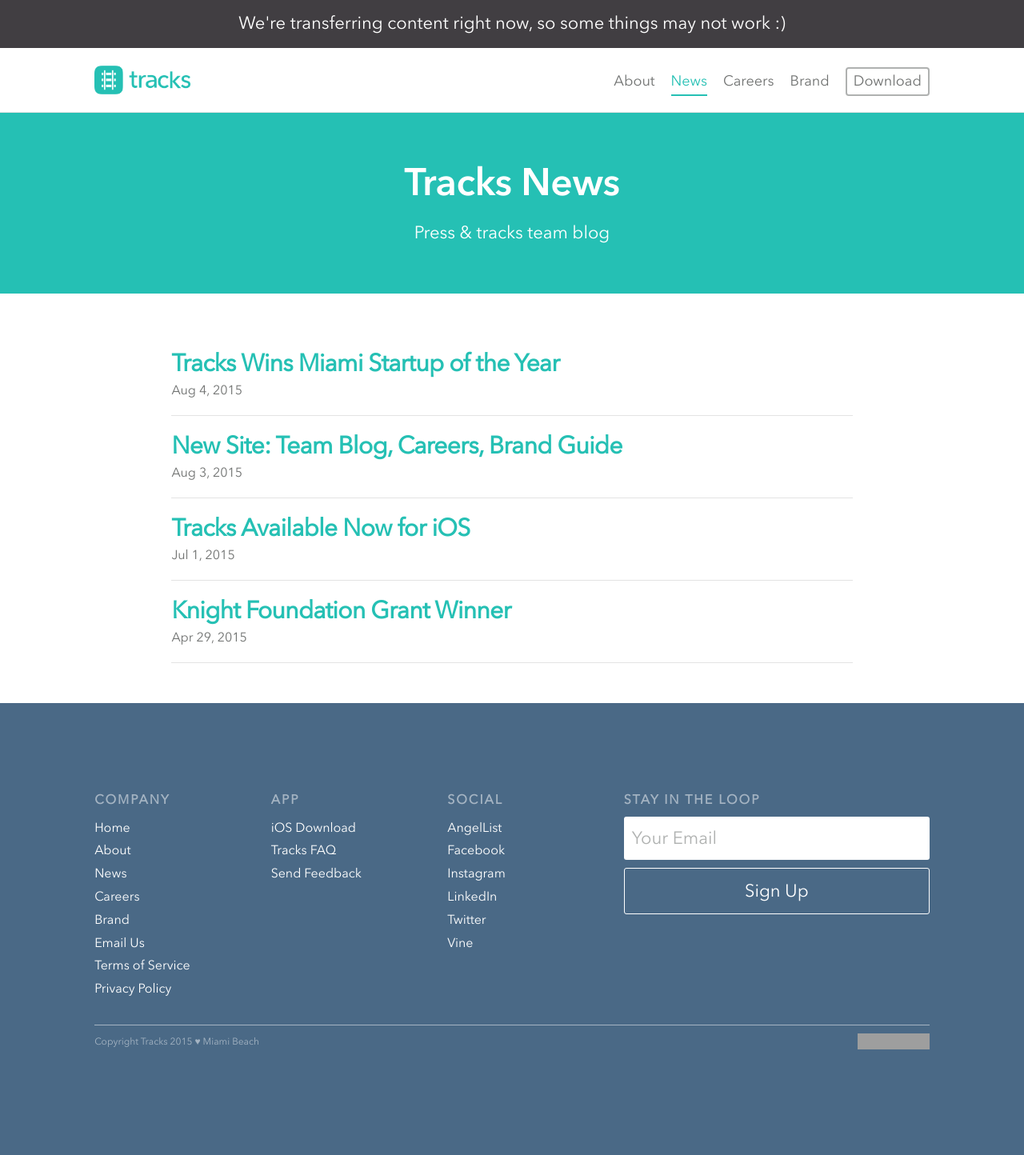
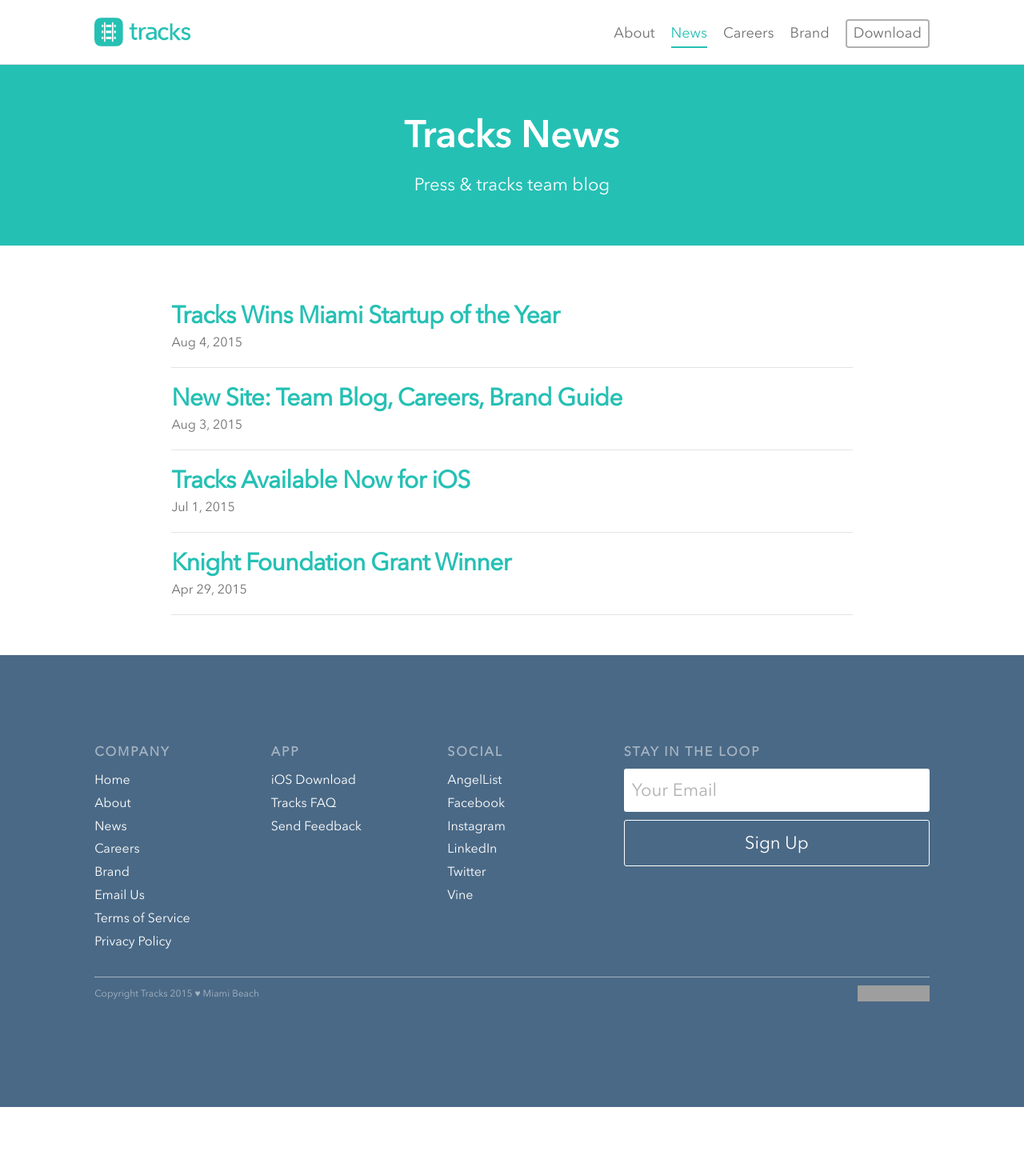
Before and after one commit to getontracks/getontracks.github.io, a Jekyll site: the page built from news/index.html, in a window 1280 px wide. Shown: the whole page at 80% size. Built offline with Jekyll 4.4.1, drawn with Linux system fonts in a browser that asks for light colours; comment, search, counter and statistics services are not loaded; after the commit the page ends 1384 px from its top, so only the background shows below that; grey boxes are pictures that could not be loaded.

Commit message:
banner update

```diff
--- a/_includes/header.html
+++ b/_includes/header.html
@@ -1,7 +1,5 @@
 <header class="site-header">
   {% assign current = page.url | downcase | split: '/' %}
-
-  <p class="banner banner-alert">We're transferring content right now, so some things may not work :)</p>
   <div class="container tab-container">
     <div class="row">
       <div class="col-sm-22 col-sm-offset-1">
--- a/_layouts/home.html
+++ b/_layouts/home.html
@@ -7,7 +7,7 @@
   	{% include googletag.html %}
 
     <div class="tracks-bar"></div>
-
+      <p class="banner banner-alert">We're transferring content right now, so some things may not work :)</p>
         {{ content }}
 
     {% include footer.html %}
```
Also changed, not shown: 10 other files.
